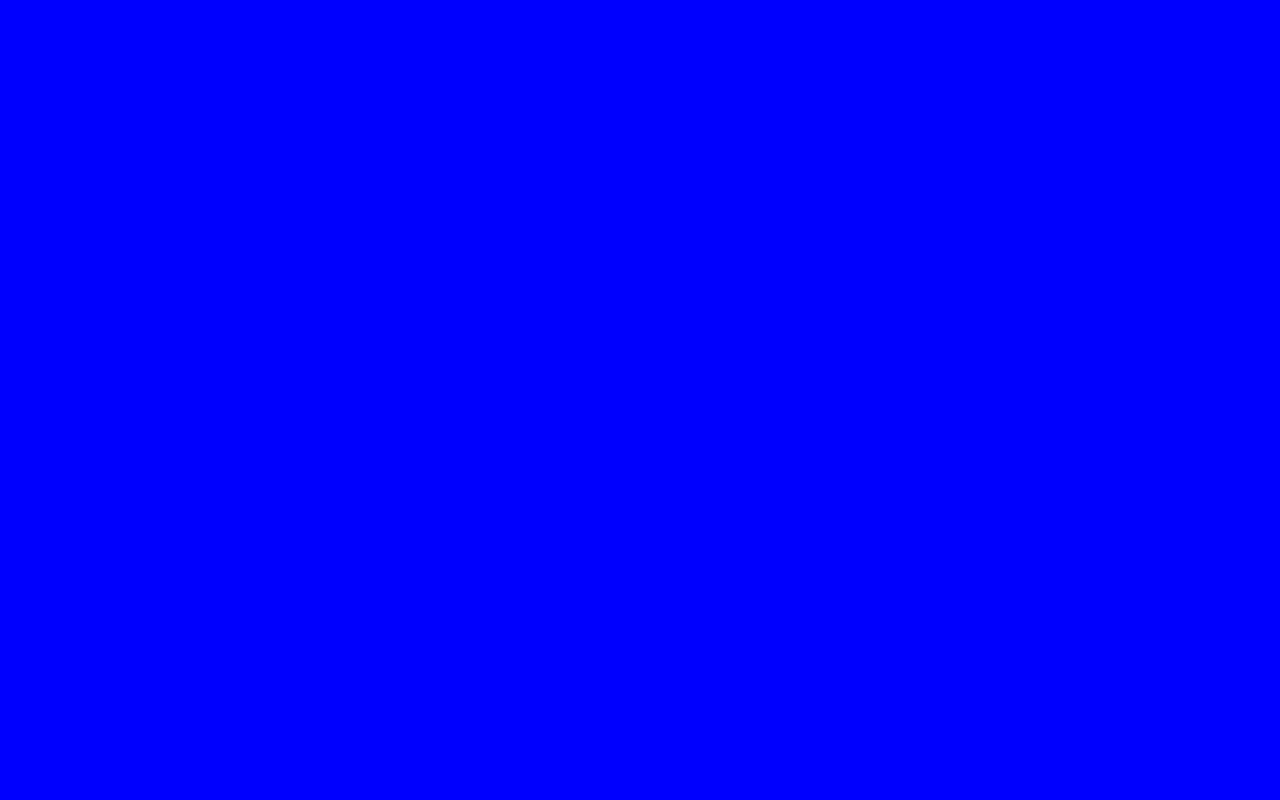
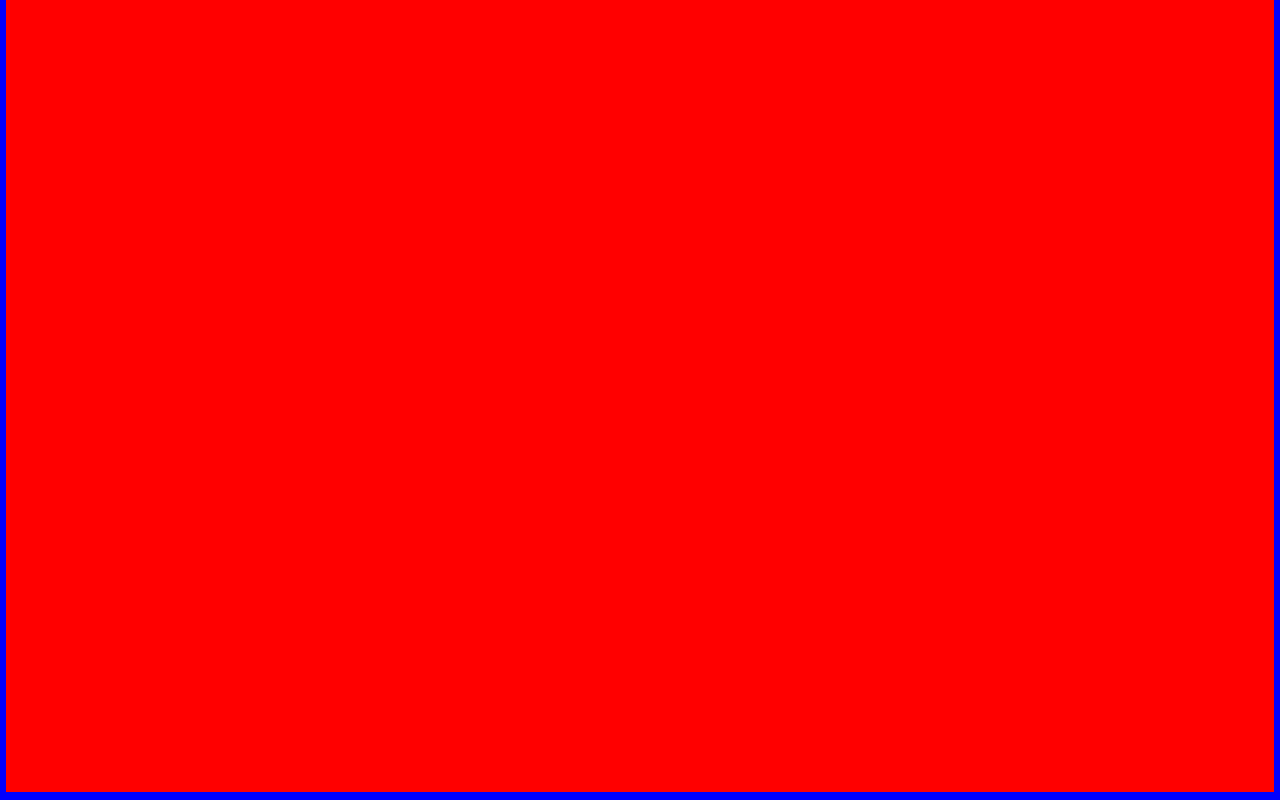
Before and after one commit to simonact/rating-increasing, a plain HTML site: page index.html in a window 1280 px wide. Drawn offline with Linux system fonts and the light colour scheme.

Commit message:
added main div and gave marign

```diff
--- a/index.html
+++ b/index.html
@@ -3,10 +3,12 @@
 <head>
     <meta charset="UTF-8">
     <meta name="viewport" content="width=device-width, initial-scale=1.0">
-    <title>Title</title>
+    <title>Rating</title>
     <link rel="stylesheet" href="style.css">
 </head>
 <body>
+      <div class="main">
 
+      </div>
 </body>
 </html>
--- a/style.css
+++ b/style.css
@@ -1,3 +1,13 @@
 body{
     background-color: blue;
+    margin: 0%;
+    padding: 0%;
 }
+
+.main{
+    background-color: red;
+    width: 99vw;
+    height:99vh;
+    margin: auto;
+    padding: auto;
+}
```
